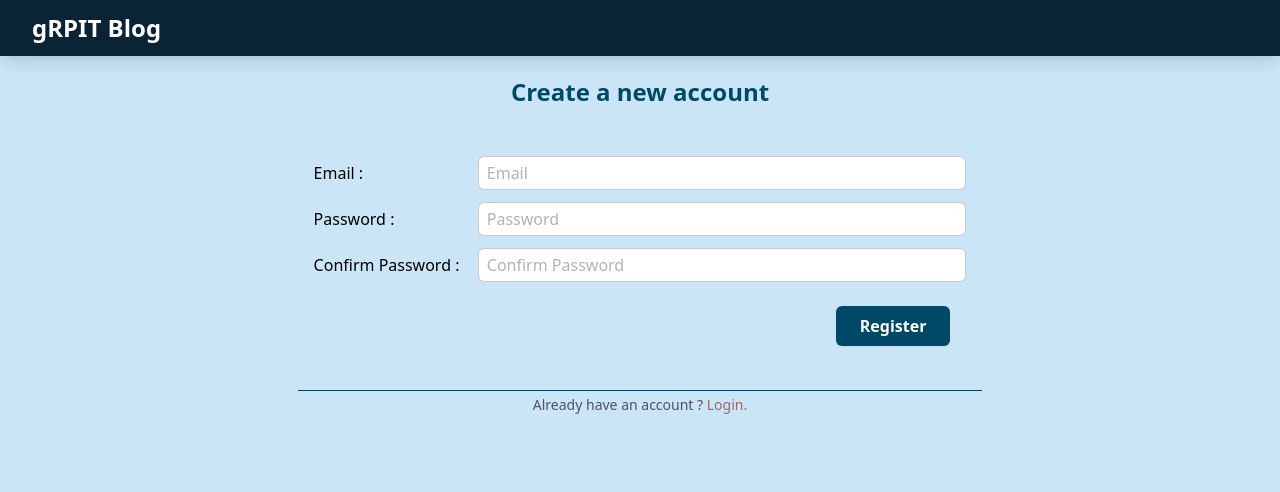
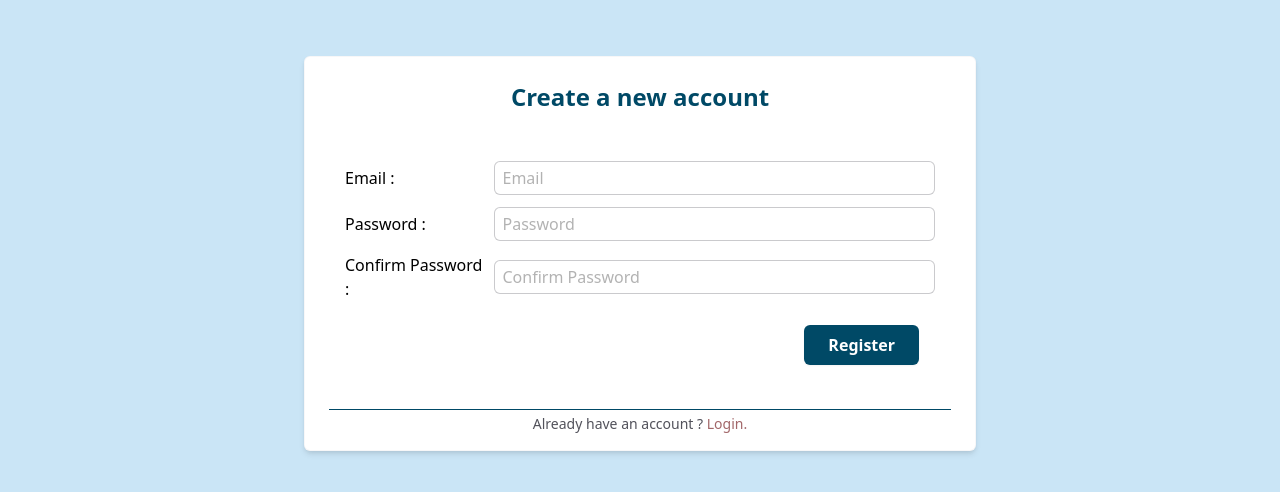
Before and after one commit to grpit/blog, a Next.js app: page /register in a window 1280 px wide. Shown: the top 492 px of the page. Built offline with nearby package versions, Linux system fonts and the light colour scheme.

Commit message:
Modified _app page to use Layout Resolver.

```diff
--- a/pages/_app.tsx
+++ b/pages/_app.tsx
@@ -1,20 +1,13 @@
 import { AppProps } from 'next/app';
 import '../styles/globals.css';
-import Header from 'components/header';
+import LayoutResolver from 'utils/LayoutResolver';
 
 function MyApp({ Component, pageProps }: AppProps) {
   return (
     <div className='absolute right-0 bg-base top-0 w-full h-full overflow-hidden'>
-      <Header title='gRPIT Blog' />
-      <main className='h-full overflow-y-auto overflow-x-hidden mt-14'>
-        <div className='my-5 px-16 mx-auto container grid grid-cols-5 gap-4'>
-          <div className='col-span-1' />
-          <div className='col-span-3'>
-            <Component {...pageProps} />
-          </div>
-          <div className='col-span-1' />
-        </div>
-      </main>
+      <LayoutResolver>
+        <Component {...pageProps} />
+      </LayoutResolver>
     </div>
   );
 }
```
